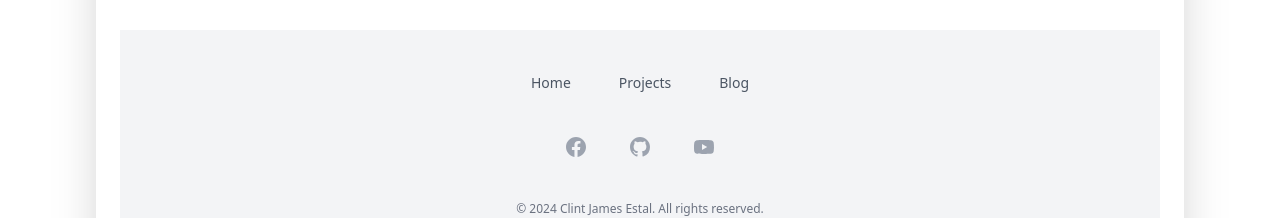
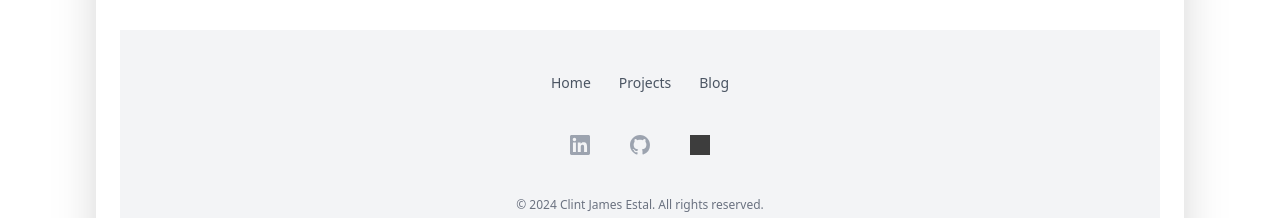
Before and after one commit to cjestal/clint-portfolio, a Nuxt app: page /Blog/why-javascript-is-king in a window 1280 px wide. Shown: the part 917-1135 px from the top of the page. Built offline with nearby package versions, Linux system fonts and the light colour scheme; grey boxes are pictures that could not be loaded.

Commit message:
footer fix and some hover highlights

```diff
--- a/components/AboutMeSection.vue
+++ b/components/AboutMeSection.vue
@@ -22,7 +22,7 @@
 				<a
 					target="_blank"
 					href="https://calendly.com/cjestal-czhy/quick-chat-with-clint-james"
-					class="text-red-800"
+					class="text-red-800 hover:text-red-700"
 					>Let's connect!</a
 				>
 			</p>
--- a/components/BlogPost.vue
+++ b/components/BlogPost.vue
@@ -4,7 +4,7 @@
 			<div class="mx-auto max-w-2xl lg:mx-0">
 				<a
 					href="/blog"
-					class="text-base font-semibold leading-6 text-red-900 pt-1"
+					class="text-base font-semibold leading-6 text-red-900 pt-1 hover:text-red-700"
 					><span aria-hidden="true">←</span> Go back</a
 				>
 				<h2
--- a/components/CtaSection.vue
+++ b/components/CtaSection.vue
@@ -16,7 +16,7 @@
 					<a
 						target="_blank"
 						href="https://calendly.com/cjestal-czhy/quick-chat-with-clint-james"
-						class="text-sm font-semibold leading-6 text-gray-900"
+						class="text-sm font-semibold leading-6 text-gray-900 hover:text-red-700"
 						>Set a Meeting <span aria-hidden="true">→</span></a
 					>
 				</div>
--- a/components/ProjectsSection.vue
+++ b/components/ProjectsSection.vue
@@ -4,7 +4,7 @@
 			<SectionHeader main="Featured Projects" />
 			<a
 				href="/projects"
-				class="text-sm font-semibold leading-6 text-red-900 pt-1"
+				class="text-sm font-semibold leading-6 text-red-900 pt-1 hover:text-red-700"
 				>View all <span aria-hidden="true">→</span></a
 			>
 		</div>
--- a/components/SiteFooter.vue
+++ b/components/SiteFooter.vue
@@ -2,7 +2,7 @@
 	<div class="bg-gray-100">
 		<div class="mx-auto max-w-7xl overflow-hidden px-6 py-10">
 			<nav
-				class="-mb-6 columns-2 sm:flex sm:justify-center sm:space-x-12"
+				class="-mb-6 flex gap-7 justify-center"
 				aria-label="Footer"
 			>
 				<div v-for="item in navigation2.main" :key="item.name" class="pb-6">
@@ -15,13 +15,63 @@
 			</nav>
 			<div class="mt-10 flex justify-center space-x-10">
 				<a
-					v-for="item in navigation2.social"
-					:key="item.name"
-					:href="item.href"
+					target="_blank"
+					tooltip="Linkedin"
+					href="https://www.linkedin.com/in/clintjamesestal/"
 					class="text-gray-400 hover:text-gray-500"
 				>
-					<span class="sr-only">{{ item.name }}</span>
-					<component :is="item.icon" class="h-6 w-6" aria-hidden="true" />
+					<svg
+						class="w-5 h-5 fill-current"
+						role="img"
+						viewBox="0 0 256 256"
+						xmlns="http://www.w3.org/2000/svg"
+					>
+						<g>
+							<path
+								d="M218.123122,218.127392 L180.191928,218.127392 L180.191928,158.724263 C180.191928,144.559023 179.939053,126.323993 160.463756,126.323993 C140.707926,126.323993 137.685284,141.757585 137.685284,157.692986 L137.685284,218.123441 L99.7540894,218.123441 L99.7540894,95.9665207 L136.168036,95.9665207 L136.168036,112.660562 L136.677736,112.660562 C144.102746,99.9650027 157.908637,92.3824528 172.605689,92.9280076 C211.050535,92.9280076 218.138927,118.216023 218.138927,151.114151 L218.123122,218.127392 Z M56.9550587,79.2685282 C44.7981969,79.2707099 34.9413443,69.4171797 34.9391618,57.260052 C34.93698,45.1029244 44.7902948,35.2458562 56.9471566,35.2436736 C69.1040185,35.2414916 78.9608713,45.0950217 78.963054,57.2521493 C78.9641017,63.090208 76.6459976,68.6895714 72.5186979,72.8184433 C68.3913982,76.9473153 62.7929898,79.26748 56.9550587,79.2685282 M75.9206558,218.127392 L37.94995,218.127392 L37.94995,95.9665207 L75.9206558,95.9665207 L75.9206558,218.127392 Z M237.033403,0.0182577091 L18.8895249,0.0182577091 C8.57959469,-0.0980923971 0.124827038,8.16056231 -0.001,18.4706066 L-0.001,237.524091 C0.120519052,247.839103 8.57460631,256.105934 18.8895249,255.9977 L237.033403,255.9977 C247.368728,256.125818 255.855922,247.859464 255.999,237.524091 L255.999,18.4548016 C255.851624,8.12438979 247.363742,-0.133792868 237.033403,0.000790807055"
+							></path>
+						</g>
+					</svg>
+				</a>
+				<a
+					target="_blank"
+					href="https://github.com/cjestal"
+					tooltip="GitHub"
+					class="text-gray-400 hover:text-gray-500"
+				>
+					<svg
+						xmlns="http://www.w3.org/2000/svg"
+						xmlns:xlink="http://www.w3.org/1999/xlink"
+						aria-hidden="true"
+						role="img"
+						class="w-5"
+						preserveAspectRatio="xMidYMid meet"
+						viewBox="0 0 24 24"
+					>
+						<g fill="none">
+							<path
+								fill-rule="evenodd"
+								clip-rule="evenodd"
+								d="M12 0C5.37 0 0 5.37 0 12c0 5.31 3.435 9.795 8.205 11.385c.6.105.825-.255.825-.57c0-.285-.015-1.23-.015-2.235c-3.015.555-3.795-.735-4.035-1.41c-.135-.345-.72-1.41-1.23-1.695c-.42-.225-1.02-.78-.015-.795c.945-.015 1.62.87 1.845 1.23c1.08 1.815 2.805 1.305 3.495.99c.105-.78.42-1.305.765-1.605c-2.67-.3-5.46-1.335-5.46-5.925c0-1.305.465-2.385 1.23-3.225c-.12-.3-.54-1.53.12-3.18c0 0 1.005-.315 3.3 1.23c.96-.27 1.98-.405 3-.405s2.04.135 3 .405c2.295-1.56 3.3-1.23 3.3-1.23c.66 1.65.24 2.88.12 3.18c.765.84 1.23 1.905 1.23 3.225c0 4.605-2.805 5.625-5.475 5.925c.435.375.81 1.095.81 2.22c0 1.605-.015 2.895-.015 3.3c0 .315.225.69.825.57A12.02 12.02 0 0 0 24 12c0-6.63-5.37-12-12-12z"
+								fill="currentColor"
+							/>
+						</g>
+					</svg>
+				</a>
+
+				<a
+					target="_blank"
+					href="https://steamcommunity.com/profiles/76561198292619055/"
+					tooltip="Steam"
+					class="text-gray-400 hover:text-gray-500"
+				>
+					<img
+						src="https://cdn.worldvectorlogo.com/logos/steam-1.svg"
+						style="filter: invert(100%) brightness(70%) contrast(111%)"
+						alt=""
+						class="w-5 h-5 fill-current"
+						srcset=""
+					/>
 				</a>
 			</div>
 			<p class="mt-10 text-center text-xs leading-5 text-gray-500">
@@ -34,53 +84,9 @@
 <script setup>
 const navigation2 = {
 	main: [
-		{ name: "Home", href: "#" },
-		{ name: "Projects", href: "#" },
-		{ name: "Blog", href: "#" },
-	],
-	social: [
-		{
-			name: "Facebook",
-			href: "#",
-			icon: defineComponent({
-				render: () =>
-					h("svg", { fill: "currentColor", viewBox: "0 0 24 24" }, [
-						h("path", {
-							"fill-rule": "evenodd",
-							d: "M22 12c0-5.523-4.477-10-10-10S2 6.477 2 12c0 4.991 3.657 9.128 8.438 9.878v-6.987h-2.54V12h2.54V9.797c0-2.506 1.492-3.89 3.777-3.89 1.094 0 2.238.195 2.238.195v2.46h-1.26c-1.243 0-1.63.771-1.63 1.562V12h2.773l-.443 2.89h-2.33v6.988C18.343 21.128 22 16.991 22 12z",
-							"clip-rule": "evenodd",
-						}),
-					]),
-			}),
-		},
-		{
-			name: "GitHub",
-			href: "#",
-			icon: defineComponent({
-				render: () =>
-					h("svg", { fill: "currentColor", viewBox: "0 0 24 24" }, [
-						h("path", {
-							"fill-rule": "evenodd",
-							d: "M12 2C6.477 2 2 6.484 2 12.017c0 4.425 2.865 8.18 6.839 9.504.5.092.682-.217.682-.483 0-.237-.008-.868-.013-1.703-2.782.605-3.369-1.343-3.369-1.343-.454-1.158-1.11-1.466-1.11-1.466-.908-.62.069-.608.069-.608 1.003.07 1.531 1.032 1.531 1.032.892 1.53 2.341 1.088 2.91.832.092-.647.35-1.088.636-1.338-2.22-.253-4.555-1.113-4.555-4.951 0-1.093.39-1.988 1.029-2.688-.103-.253-.446-1.272.098-2.65 0 0 .84-.27 2.75 1.026A9.564 9.564 0 0112 6.844c.85.004 1.705.115 2.504.337 1.909-1.296 2.747-1.027 2.747-1.027.546 1.379.202 2.398.1 2.651.64.7 1.028 1.595 1.028 2.688 0 3.848-2.339 4.695-4.566 4.943.359.309.678.92.678 1.855 0 1.338-.012 2.419-.012 2.747 0 .268.18.58.688.482A10.019 10.019 0 0022 12.017C22 6.484 17.522 2 12 2z",
-							"clip-rule": "evenodd",
-						}),
-					]),
-			}),
-		},
-		{
-			name: "YouTube",
-			href: "#",
-			icon: defineComponent({
-				render: () =>
-					h("svg", { fill: "currentColor", viewBox: "0 0 24 24" }, [
-						h("path", {
-							"fill-rule": "evenodd",
-							d: "M19.812 5.418c.861.23 1.538.907 1.768 1.768C21.998 8.746 22 12 22 12s0 3.255-.418 4.814a2.504 2.504 0 0 1-1.768 1.768c-1.56.419-7.814.419-7.814.419s-6.255 0-7.814-.419a2.505 2.505 0 0 1-1.768-1.768C2 15.255 2 12 2 12s0-3.255.417-4.814a2.507 2.507 0 0 1 1.768-1.768C5.744 5 11.998 5 11.998 5s6.255 0 7.814.418ZM15.194 12 10 15V9l5.194 3Z",
-							"clip-rule": "evenodd",
-						}),
-					]),
-			}),
-		},
+		{ name: "Home", href: "/" },
+		{ name: "Projects", href: "/projects" },
+		{ name: "Blog", href: "/blog" },
 	],
 };
 </script>
--- a/components/SiteHeader.vue
+++ b/components/SiteHeader.vue
@@ -77,7 +77,7 @@
 </template>
 
 <script setup>
-import { Bars3Icon, BellIcon, XMarkIcon } from "@heroicons/vue/24/outline";
+import { Bars3Icon, XMarkIcon } from "@heroicons/vue/24/outline";
 import { Disclosure, DisclosureButton, DisclosurePanel } from "@headlessui/vue";
 
 const navigation = [
--- a/components/SkillSetSection.vue
+++ b/components/SkillSetSection.vue
@@ -1,15 +1,12 @@
 <template>
 	<div>
-		<h2
-			class="text-2xl font-bold leading-tight tracking-tight text-gray-900 mb-6"
-		>
-			My <span class="text-red-800">Skill Set</span>
-		</h2>
+
+		<SectionHeader main="Skill Set" />
 		<section class="py-6 bg-orange-50">
 			<ul
 				class="pl-5 space-y-1 grid grid-cols-1 sm:grid-cols-2 md:grid-cols-3 text-lg"
 			>
-				<li v-for="skill in skills" :key="skill.name" class="text-gray-700 cursor-default flex items-center py-2 hover:font-bold">
+				<li v-for="skill in skills" :key="skill.name" class="text-gray-700 cursor-default flex items-center py-2 hover:font-bold hover:text-red-700">
 					<img
 						:src="skill.logo"
 						:alt="`${skill.name} Logo`"
```
